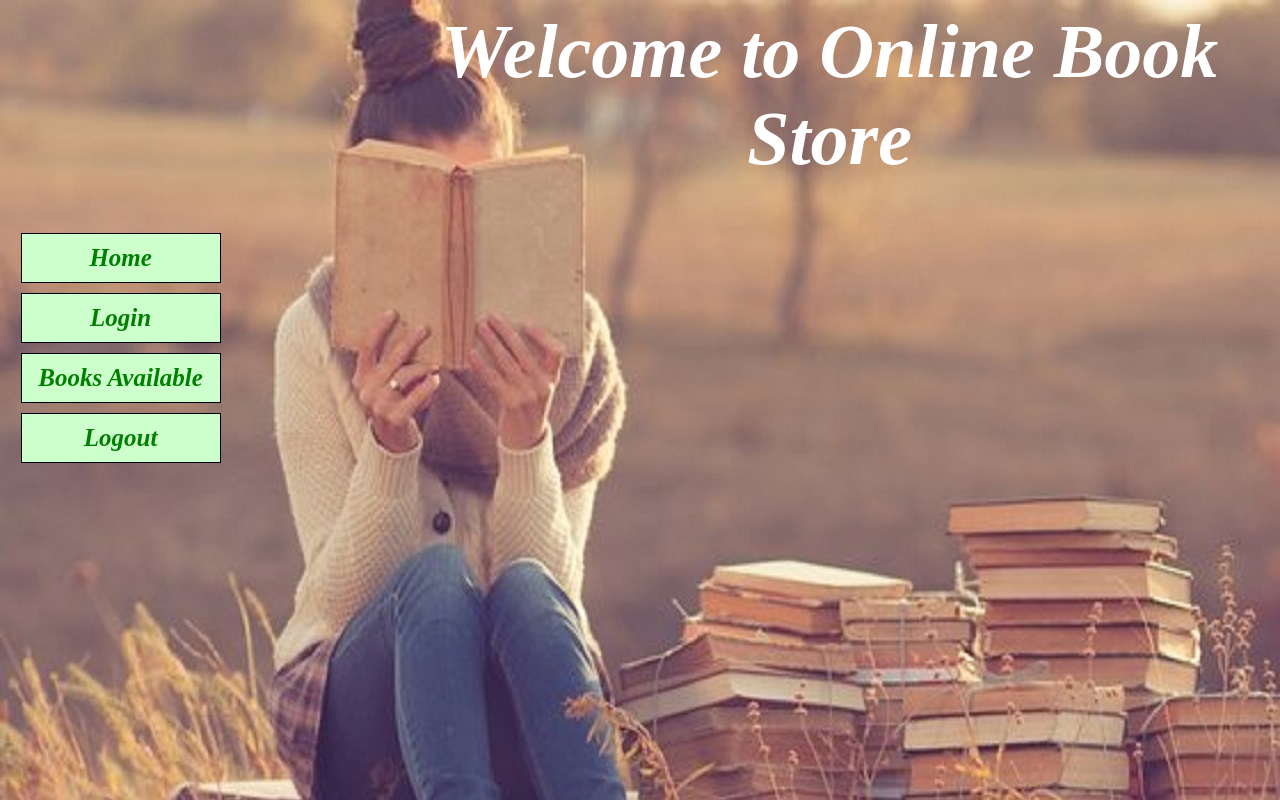
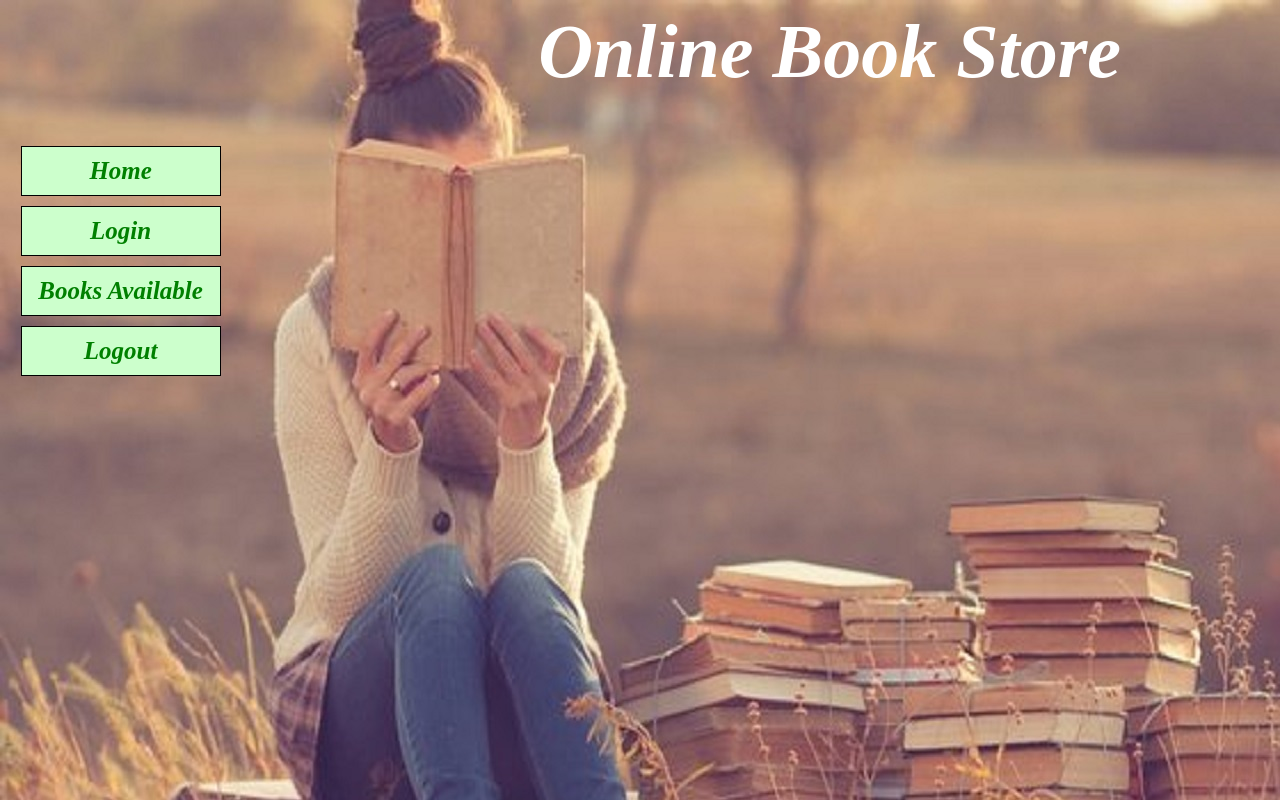
Before and after one commit to nmittal020695/Dev_OnlineBookStore, a plain HTML site: page WebContent/ViewBooks.html in a window 1280 px wide. Drawn offline with Linux system fonts and the light colour scheme.

Commit message:
Changes done

```diff
--- a/WebContent/ViewBooks.html
+++ b/WebContent/ViewBooks.html
@@ -94,7 +94,7 @@
 </head>
 <body>
 	<div id="topmid">
-		<h1>Welcome to Online Book Store</h1>
+		<h1>Online Book Store</h1>
 	</div>
 	<div class="home">
 		<a href="index.html">Home</a>
```
